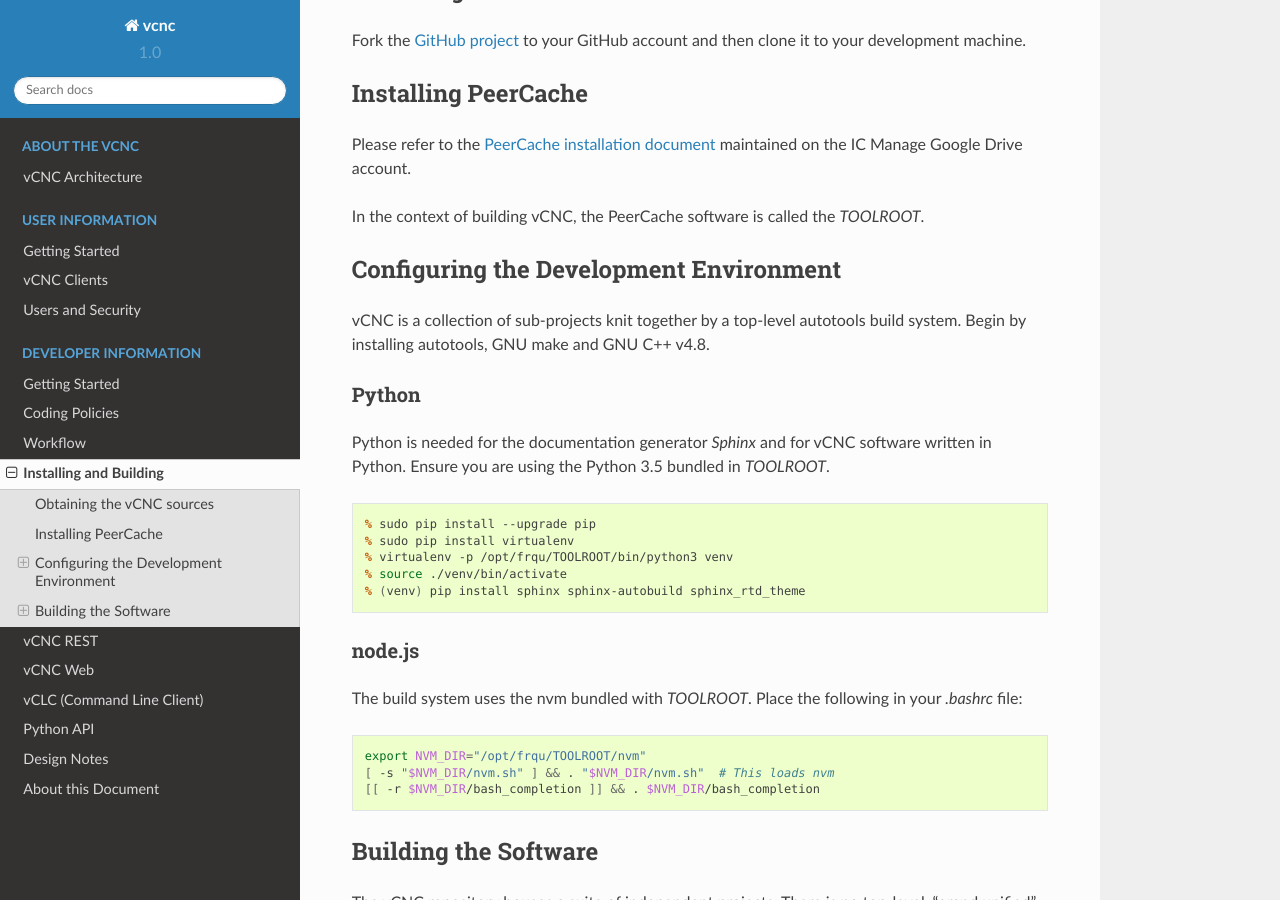
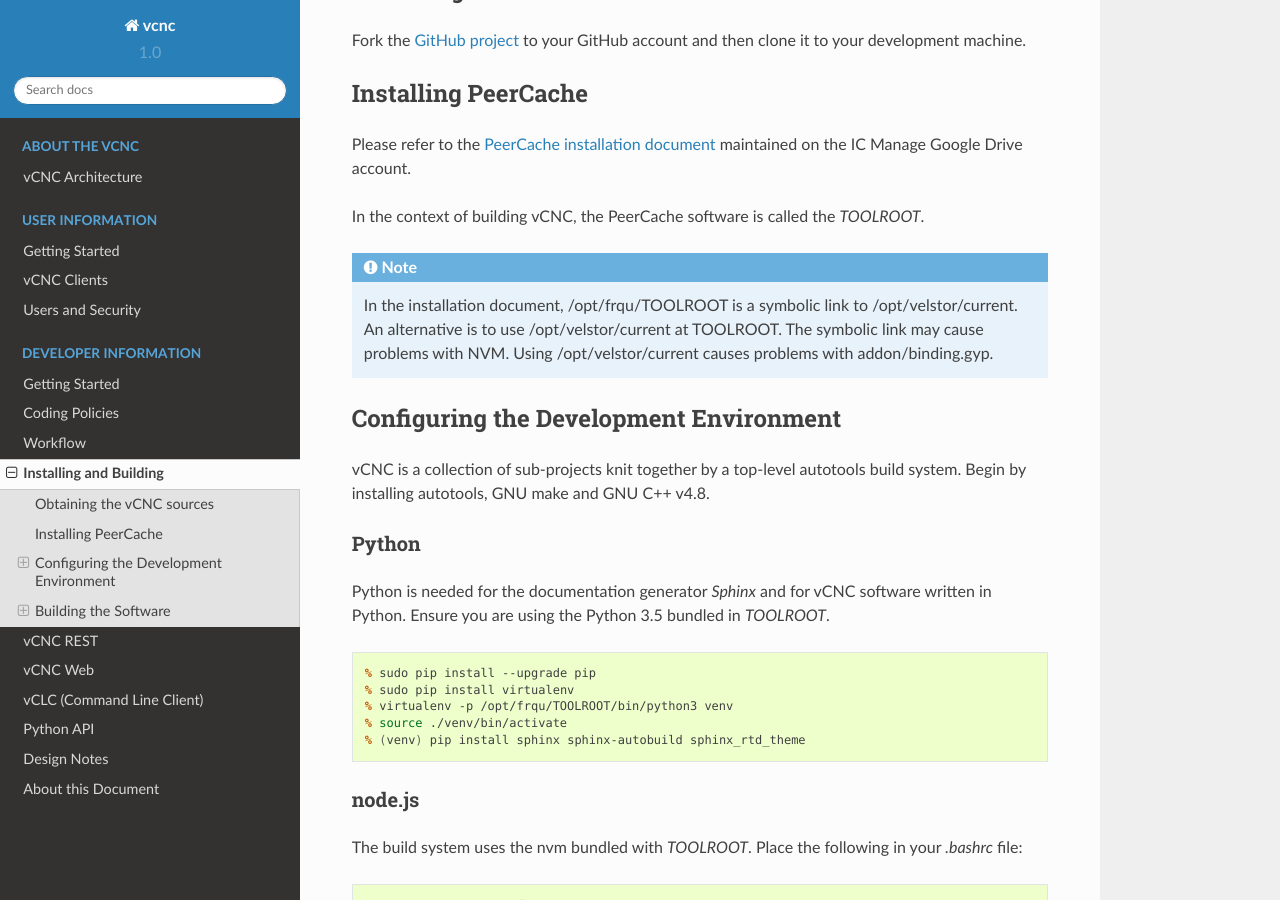
Before and after one commit to ybegus/vcnc, a Sphinx documentation site: the page built from documentation/developer/installing-and-building.rst, in a window 1280 px wide and 900 px high, scrolled down 475 px. Built offline with Sphinx 7.4.7 and the Read the Docs theme 2.0.0, drawn with Linux system fonts in a browser that asks for light colours; formulas are drawn with MathJax 3.

Commit message:
doc: add a note about alternative ways to handle TOOLROOT.

```diff
--- a/documentation/developer/installing-and-building.rst
+++ b/documentation/developer/installing-and-building.rst
@@ -30,6 +30,13 @@ IC Manage Google Drive account.
 .. _PeerCache installation document: https://docs.google.com/document/d/1ZiepQCDps2hb8Qi7k9BGE5yPtBrc6hfG7TXoUVFt5Tw/edit?usp=sharing
 
 In the context of building vCNC, the PeerCache software is called the *TOOLROOT*.
+
+.. note::
+
+  In the installation document, /opt/frqu/TOOLROOT is a symbolic link to /opt/velstor/current.
+  An alternative is to use /opt/velstor/current at TOOLROOT.  The symbolic link
+  may cause problems with NVM.  Using /opt/velstor/current causes problems with
+  addon/binding.gyp.
 
 Configuring the Development Environment
 ---------------------------------------
```
